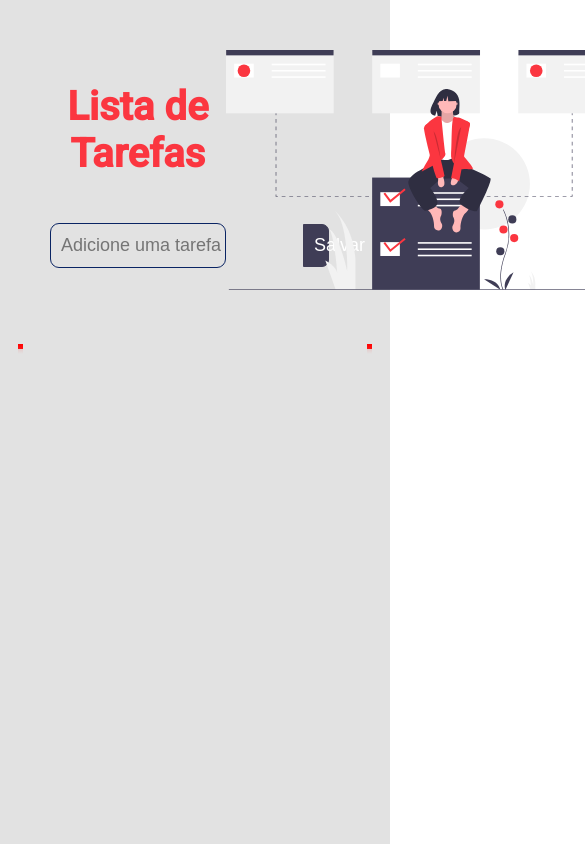
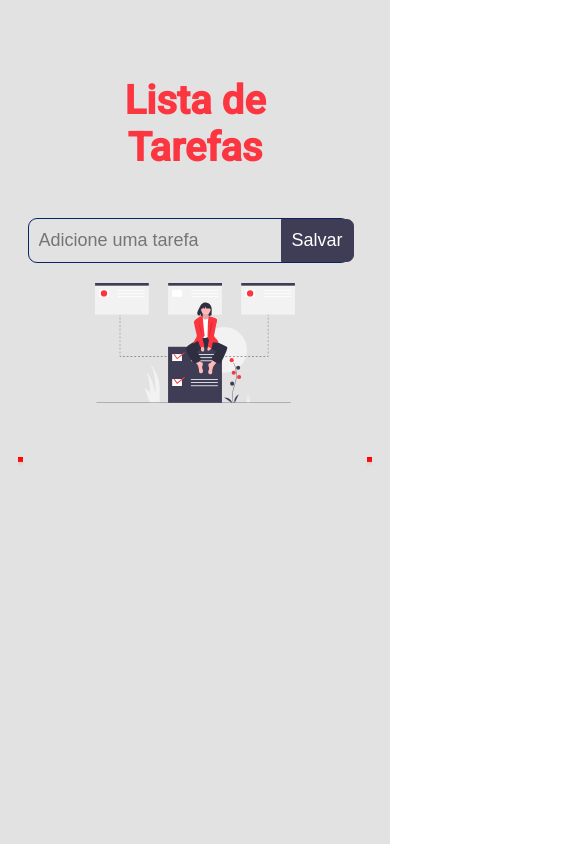
Before and after one commit to cintiaoliveeira25/to-do-list, a React (Create React App) app: page / in a window 390 px wide. Shown: the top 844 px of the page, 585 px wide, since content can reach past the window. Built offline with nearby package versions, Linux system fonts and the light colour scheme.

Commit message:
corrige responsividade do layout

```diff
--- a/src/App.styles.ts
+++ b/src/App.styles.ts
@@ -12,6 +12,12 @@ export const Header = styled.div`
   width: 90%;
   margin: auto;
   padding: 50px;
+  @media screen and (max-width: 1280px) {
+    flex-wrap: wrap;
+    flex-direction: column;
+    width: 100%;
+    padding: 50px 0;
+  }
 `;
 
 export const Titulo = styled.h1`
@@ -19,15 +25,24 @@ export const Titulo = styled.h1`
   font-size: 40px;
   text-align: center;
   padding-bottom: 20px;
+  /* @media screen and (max-width: 1280px) {
+    font-size: 25px;
+  } */
 `;
 
 export const NewItem = styled.div`
   width: 50%;
+  /* @media screen and (max-width: 1280px) {
+    width: 40%;
+  } */
 `;
 
 export const Image = styled.div`
   img {
     max-width: 400px;
+    @media screen and (max-width: 1280px) {
+    max-width: 200px;
+  }
   }
 `;
 
--- a/src/components/AddArea/styles.ts
+++ b/src/components/AddArea/styles.ts
@@ -6,6 +6,10 @@ export const Container = styled.div`
   margin: 20px 0;
   display: flex;
   align-items: center;
+  @media screen and (max-width: 1280px) {
+      min-width: 320px;
+      margin-left: -70px;
+    }
 
   input {
     border: 0px;
@@ -14,6 +18,7 @@ export const Container = styled.div`
     font-size: 18px;
     flex: 1;
     padding: 10px;
+
   }
 
   button {
@@ -26,5 +31,8 @@ export const Container = styled.div`
     background-color: #3F3D56;
     border: 1px solid #3F3D56;
     cursor: pointer;
+    @media screen and (max-width: 1280px) {
+      width: 30%;
+    }
   }
 `;
--- a/src/components/ListItem/styles.ts
+++ b/src/components/ListItem/styles.ts
@@ -17,6 +17,9 @@ export const Container = styled.div(
 
     label {
         color: ${done ? "#e2e2e2" : "#1A1919"};
+        @media screen and (max-width: 1280px) {
+            text-align: center;
+          }
     }
 
     img {
@@ -48,6 +51,9 @@ export const Checkbox = styled.div`
     height: 25px;
     margin-right: 5px;
     text-align: center;
+    @media screen and (max-width: 1280px) {
+      margin: auto;
+    }
   }
 
   .checkmark {
@@ -93,4 +99,9 @@ export const Checkbox = styled.div`
 `;
 
 export const Icons = styled.div`
+    @media screen and (max-width: 1280px) {
+      display: flex;
+      flex-wrap: wrap;
+      flex-direction: column;
+    }
 `;
```
